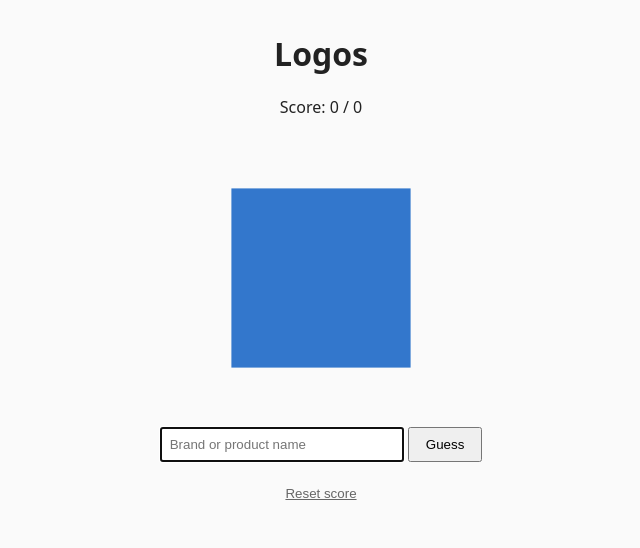
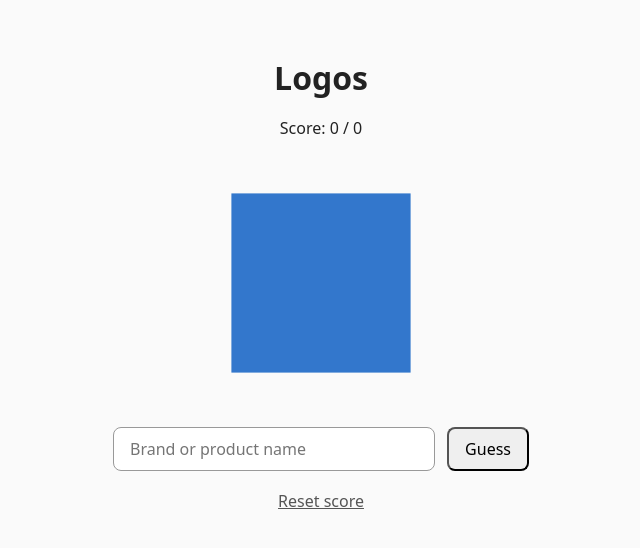
Before and after one commit to jochettino/logos, a FastAPI app: page / in a window 1280 px wide. Shown: the top 548 px of the page, without its empty margins (319-959 px from the left). Run offline with FastAPI, Linux system fonts and the light colour scheme.

Commit message:
Mobile-first pass: document the approach and rework CSS and input attributes

```diff
--- a/app/static/style.css
+++ b/app/static/style.css
@@ -1,8 +1,69 @@
-body { font-family: system-ui, sans-serif; margin: 0; background: #fafafa; color: #222; }
-main { max-width: 28rem; margin: 2rem auto; padding: 0 1rem; text-align: center; }
-img { max-width: 100%; max-height: 16rem; margin: 1rem 0; }
-input[type=text] { padding: .5rem; width: 14rem; }
-button { padding: .5rem 1rem; }
-button.link { background: none; border: 0; color: #666; text-decoration: underline; cursor: pointer; margin-top: 1rem; }
+/* Mobile-first: base styles target phones; min-width queries enhance larger screens. */
+* { box-sizing: border-box; }
+
+body {
+  font-family: system-ui, sans-serif;
+  font-size: 1rem;
+  line-height: 1.4;
+  margin: 0;
+  background: #fafafa;
+  color: #222;
+}
+
+main {
+  max-width: 28rem;
+  margin: 0 auto;
+  padding: 1rem;
+  /* keep content clear of notches and rounded corners */
+  padding-left: max(1rem, env(safe-area-inset-left));
+  padding-right: max(1rem, env(safe-area-inset-right));
+  padding-bottom: max(1rem, env(safe-area-inset-bottom));
+  text-align: center;
+}
+
+h1 { font-size: 1.5rem; margin: .5rem 0; }
+
+img {
+  display: block;
+  width: 100%;
+  /* leave room for the form and the on-screen keyboard */
+  max-height: 40vh;
+  object-fit: contain;
+  margin: 1rem auto;
+}
+
+form { display: flex; flex-direction: column; gap: .75rem; }
+
+/* 16px+ text stops iOS Safari zooming the page when the field is focused;
+   44px height is the recommended minimum touch target. */
+input[type=text],
+button {
+  font: inherit;
+  min-height: 44px;
+  padding: .5rem 1rem;
+  border-radius: .5rem;
+}
+
+input[type=text] { width: 100%; border: 1px solid #999; background: #fff; }
+button { cursor: pointer; }
+
+button.link {
+  background: none;
+  border: 0;
+  color: #555;
+  text-decoration: underline;
+  margin-top: .5rem;
+}
+
+.msg { margin: .5rem 0; font-weight: 600; }
 .msg.ok { color: #1a7f37; }
 .msg.bad { color: #b42318; }
+
+@media (min-width: 600px) {
+  main { margin-top: 2rem; }
+  h1 { font-size: 2rem; }
+  img { max-height: 16rem; }
+  /* guess box and button sit side by side */
+  form:first-of-type { flex-direction: row; }
+  form:first-of-type input[type=text] { flex: 1; }
+}
--- a/app/templates/index.html
+++ b/app/templates/index.html
@@ -28,7 +28,7 @@
 
       <form method="post" action="{{ url_for('guess') }}">
         <input type="hidden" name="image_id" value="{{ image_id }}">
-        <input type="text" name="guess" placeholder="Brand or product name" autocomplete="off" autofocus>
+        <input type="text" name="guess" placeholder="Brand or product name" autocomplete="off" autocapitalize="off" autocorrect="off" spellcheck="false" enterkeyhint="go">
         <button type="submit">Guess</button>
       </form>
 
```
Also changed, not shown: CLAUDE.md (+1 -0 lines), README.md.
